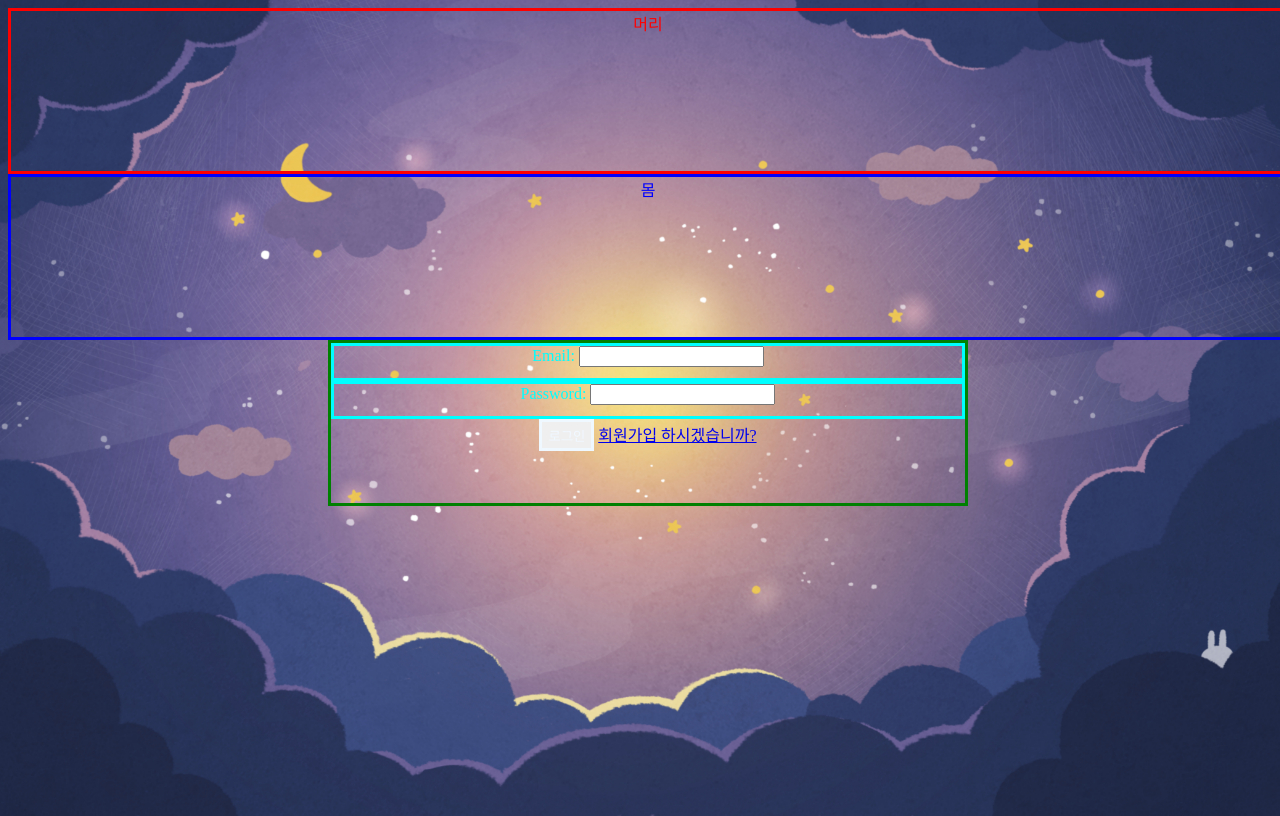
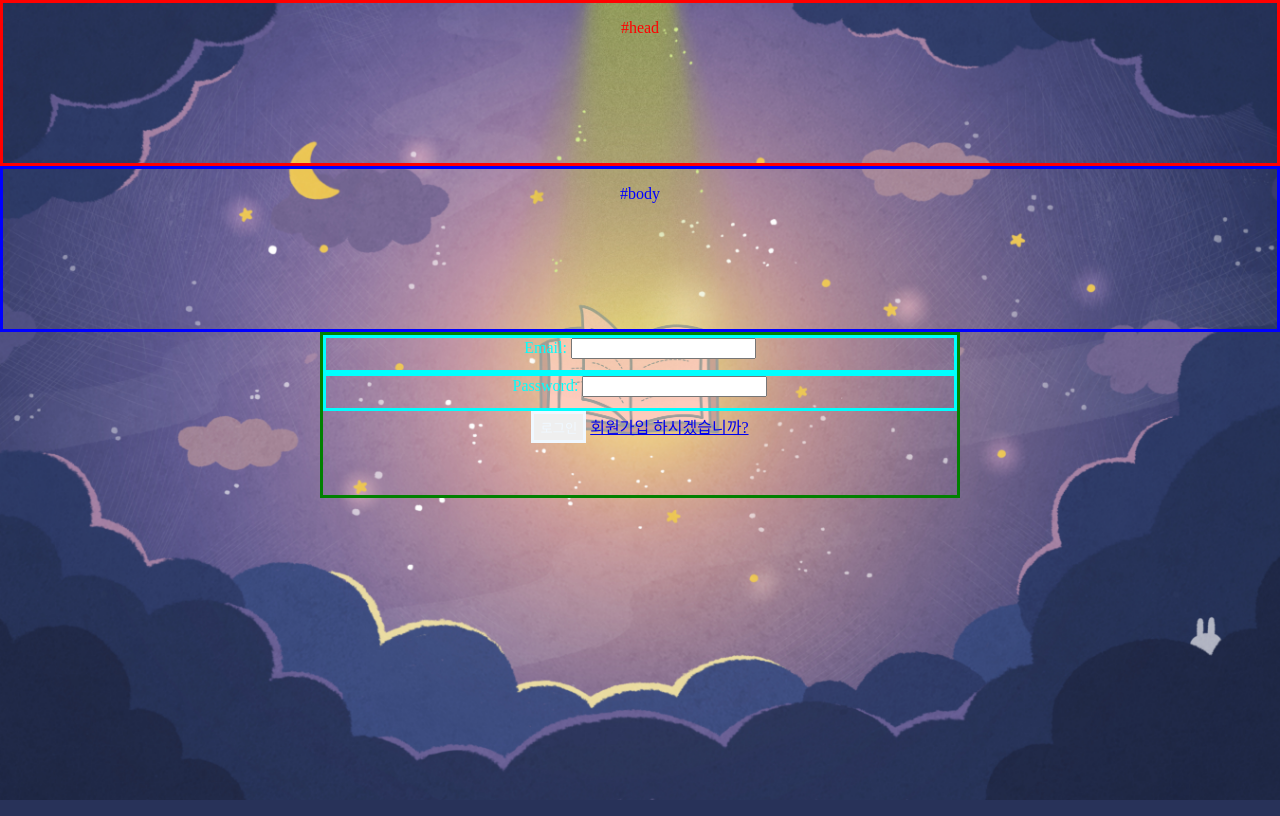
Before and after one commit to freenozero/gratitude_diary, a Django app: page / in a window 1280 px wide. Run offline with Django 3.2, Linux system fonts and the light colour scheme.

Commit message:
index.html : margin 제거 login.html : block 이름 수정 style.css 수정
새 이미지 추가

```diff
--- a/Diary/static/style.css
+++ b/Diary/static/style.css
@@ -5,7 +5,8 @@
     text-align: center;
 }
 body{
-    background-image: url("img/image3.jpg");
+    margin: 0px;
+    background-image: url("img/test7.jpg");
     background-size: cover;
     background-repeat: no-repeat;
     background-position: center;
--- a/templates/index.html
+++ b/templates/index.html
@@ -1,7 +1,7 @@
 <!DOCTYPE html>
 <html lang="ko">
 {% extends "login.html" %}
-{% block body %}
+{% block head %}
 {% load static %}
 <head style='border:solid'>
     {% load static %}
@@ -11,10 +11,10 @@
 
 <body>
     <div id="head">
-        머리
+        <p>#head</p>
     </div>
     <div id="body">
-        몸
+        <p>#body</p>
     </div>
 </body>
 {% endblock %}
--- a/templates/login.html
+++ b/templates/login.html
@@ -1,7 +1,9 @@
 {% block title %}<title>로그인</title>{% endblock %}
 
-{% block body %}
+{% block head %}
 {% endblock %}
+
+
 
 {% block content %}
         <div class="login">
```
Also changed, not shown: Diary/static/img/test7.jpg (added).
